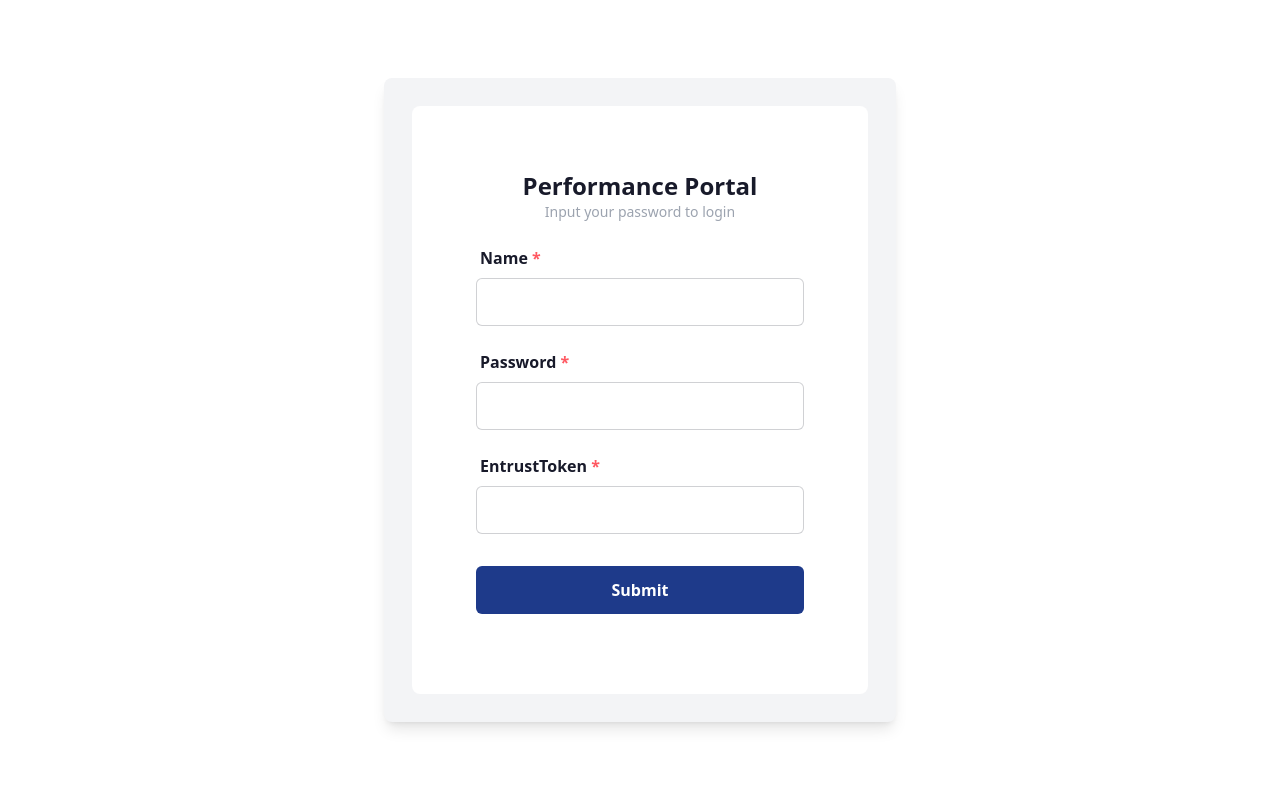
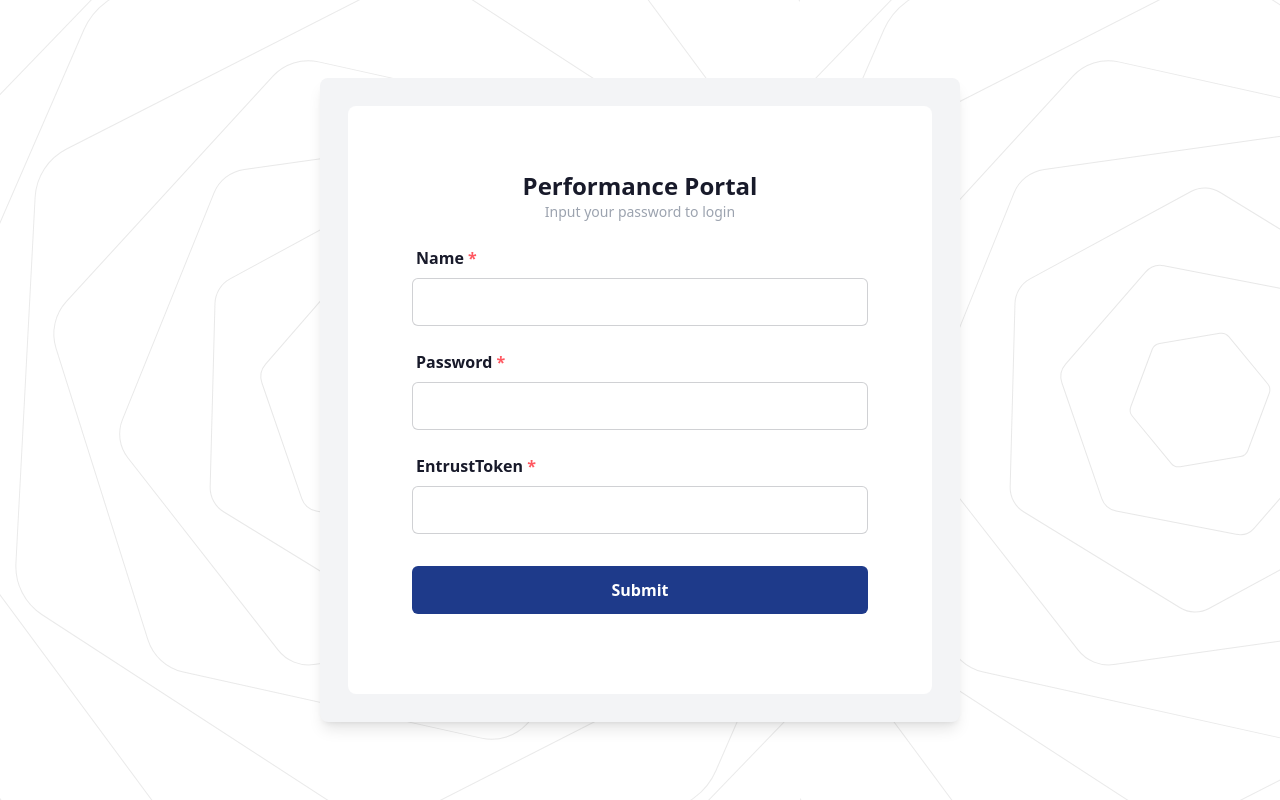
Before and after one commit to Earthfill/erp, a React (Vite) app: page /login in a window 1280 px wide. Built offline with nearby package versions, Linux system fonts and the light colour scheme.

Commit message:
changed login ui

```diff
--- a/src/index.css
+++ b/src/index.css
@@ -27,3 +27,7 @@
 body {
   font-weight: 600;
 }
+
+#login {
+
+}
--- a/src/pages/Login.jsx
+++ b/src/pages/Login.jsx
@@ -1,6 +1,7 @@
 import { Link } from "react-router-dom";
 import { FormInput } from "../components";
 import { useState } from "react";
+import logo from '../images/login_bg.svg';
 
 const initialState = {
   name: '',
@@ -23,8 +24,8 @@ const Login = () => {
   };
 
   return (
-    <section className="h-screen grid place-items-center">
-      <form onSubmit={onSubmit} className="card w-80 md:w-3/5 lg:w-2/5 2xl:w-1/5 p-4 md:p-7 bg-gray-100 shadow-lg flex flex-col rounded-lg">
+    <section className="h-screen bg-cover md:bg-contain bg-no-repeat md:bg-repeat grid place-items-center" style={{ backgroundImage: `url(${logo})` }} >
+      <form onSubmit={onSubmit} className="card w-80 md:w-3/5 lg:w-1/2 2xl:w-1/3 p-4 md:p-7 bg-gray-100 shadow-lg flex flex-col rounded-lg">
         <div className="bg-base-100 md:p-16 p-5 rounded-lg">
           <h3 className="text-center text-2xl font-semibold">
             Performance Portal
```
Also changed, not shown: src/images/login_bg.svg (added).
